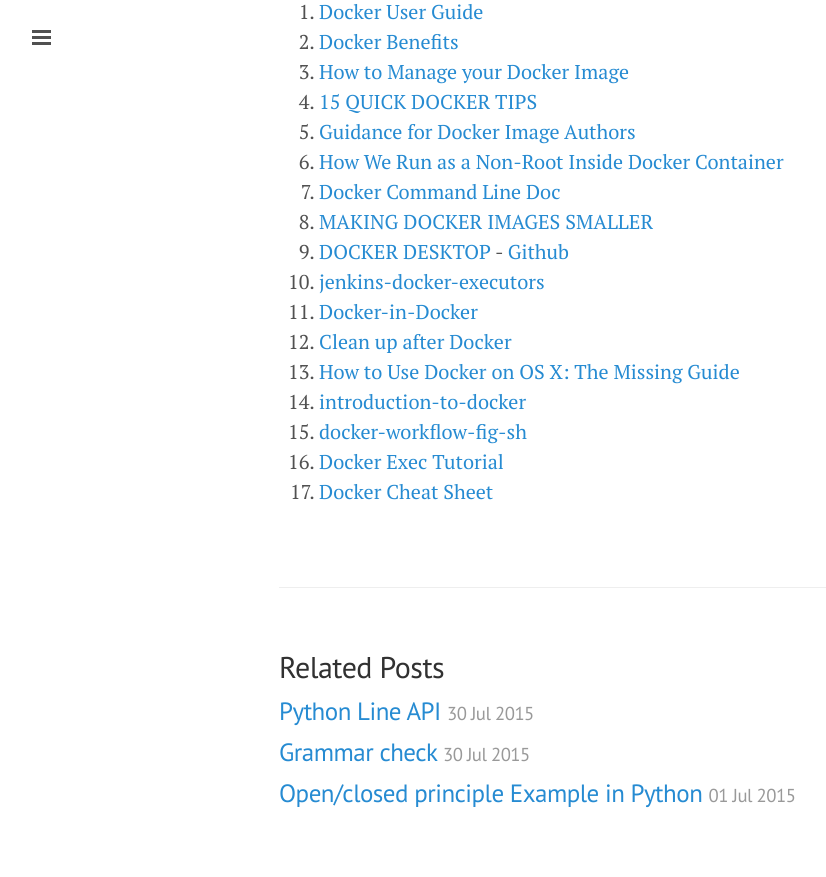
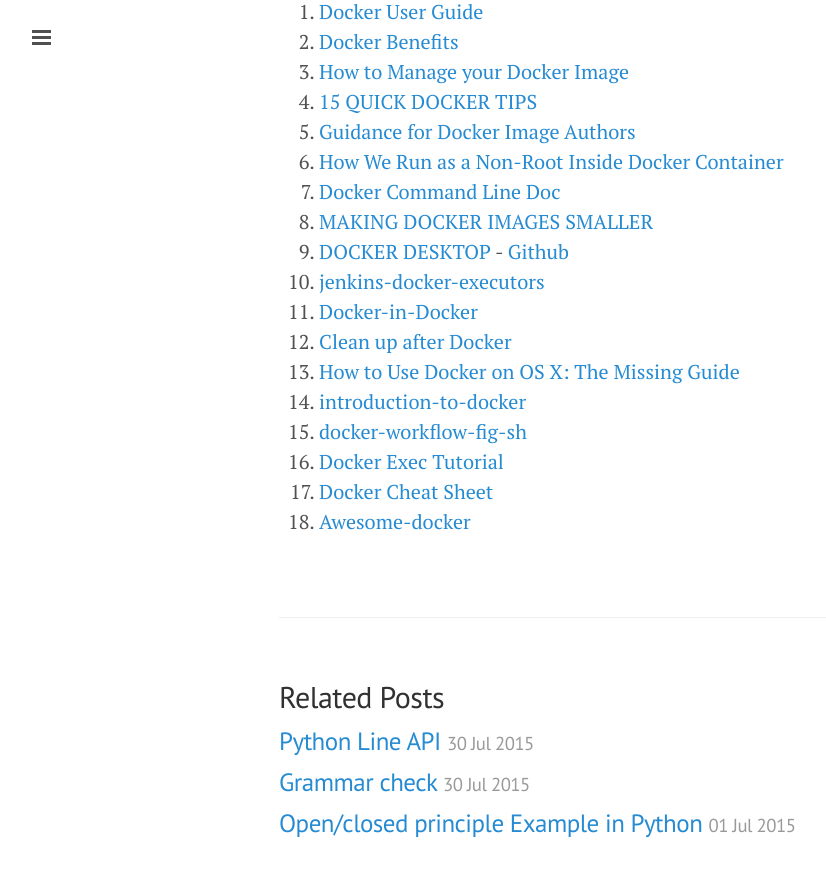
Before and after one commit to ibotdotout/ibotdotout.github.io, a Jekyll site: the page built from _posts/2014-09-11-docker.md, in a window 1280 px wide and 900 px high, scrolled down 4657 px. Shown: the top 877 px of the window, without its empty margins (1-827 px from the left). Built offline with Jekyll 4.4.1, drawn with Linux system fonts in a browser that asks for light colours; Markdown is read by kramdown in place of the engine named in the settings.

Commit message:
add awsome docker

```diff
--- a/_posts/2014-09-11-docker.md
+++ b/_posts/2014-09-11-docker.md
@@ -201,3 +201,4 @@ $ boot2docker stop && boot2docker download && boot2docker up
 14. [docker-workflow-fig-sh](http://www.syncano.com/docker-workflow-fig-sh/)
 15. [Docker Exec Tutorial](https://www.youtube.com/watch?v=y-WH02MlIs8)
 16. [Docker Cheat Sheet](https://github.com/wsargent/docker-cheat-sheet)
+17. [Awesome-docker](http://veggiemonk.github.io/awesome-docker)
```
